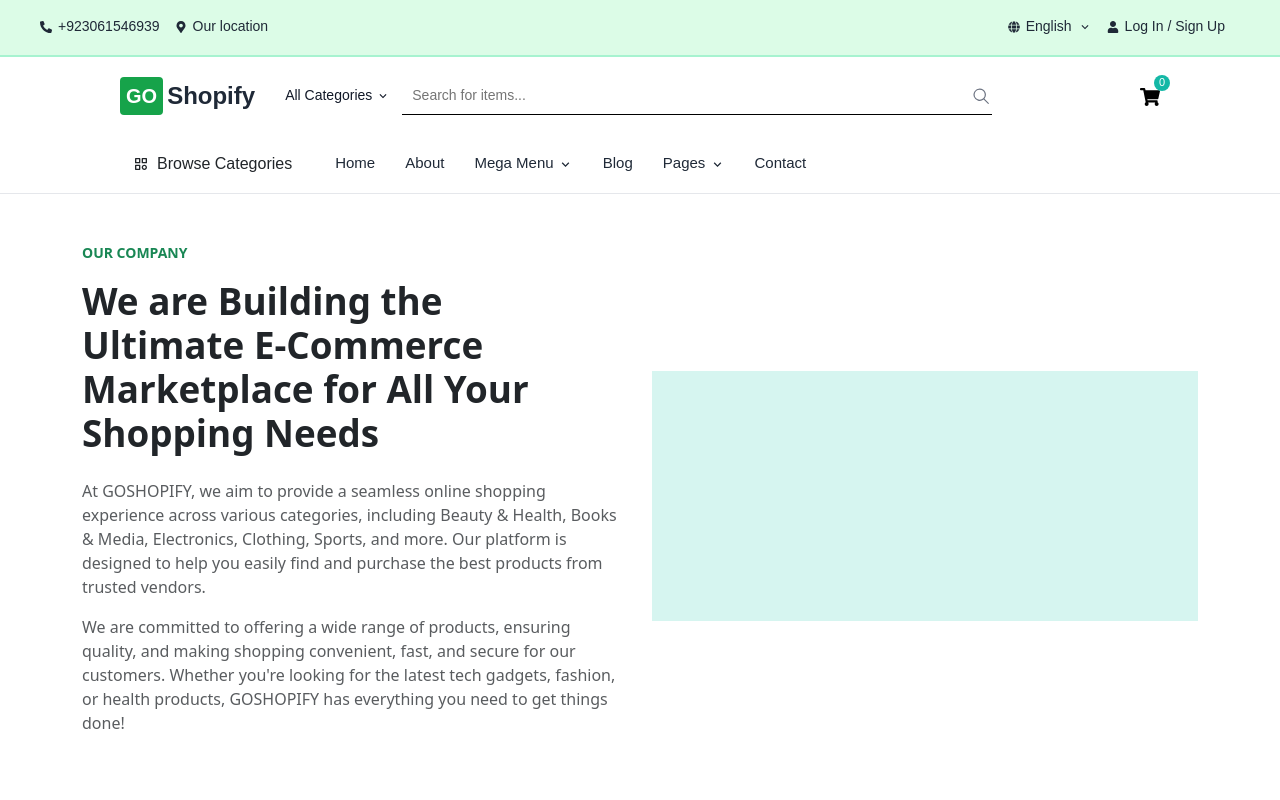
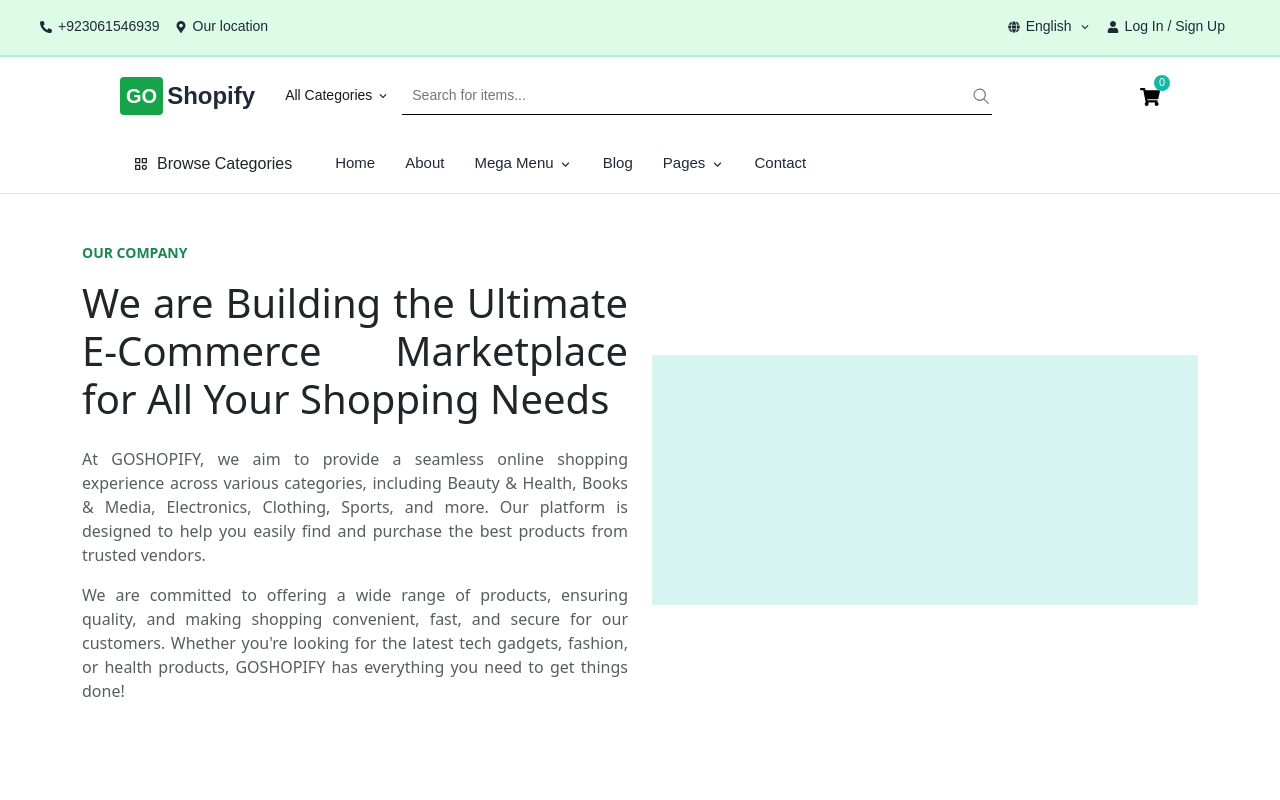
Before and after one commit to HN-Hassan-Nawaz/Shopify-Clone, a React (Vite) app: page /about in a window 1280 px wide. Shown: the top 800 px of the page. Built offline with nearby package versions, Linux system fonts and the light colour scheme.

Commit message:
Initial commit or updated portfolio

```diff
--- a/src/App.css
+++ b/src/App.css
@@ -1592,6 +1592,10 @@ body {
   background-color: #d6f5f0;
 }
 
+.text-justify {
+  text-align: justify;
+}
+
 .btn-outline-teal {
   background: white;
   color: #14b8a6;
--- a/src/components/aboutcomponents/Company.jsx
+++ b/src/components/aboutcomponents/Company.jsx
@@ -9,12 +9,12 @@ function Company() {
 
 
                 {/* Right Column: Text */}
-                <div className="col-md-6">
+                <div className="col-md-6 text-justify" style={{ height: "100%" }}>
                     <p className="text-uppercase text-success fw-bold small">Our Company</p>
-                    <h2 className="fw-semibold mb-4" style={{ fontSize: "2.3rem" }}>
-                        We are Building the <br />
-                        Ultimate E-Commerce <br />
-                        Marketplace for All Your <br />
+                    <h2 className="mb-4 fs-1" style={{ fontSize: "2rem" }}>
+                        We are Building the
+                        Ultimate E-Commerce
+                        Marketplace for All Your
                         Shopping Needs
                     </h2>
                     <p className="text-muted">
--- a/src/components/navbar/Navbar.jsx
+++ b/src/components/navbar/Navbar.jsx
@@ -303,7 +303,8 @@ function Navbar() {
                     </div>
                 )}
 
-                <div className="menu-item">Home</div>
+                <div onClick={() => handleNavigation("/")} className="menu-item">Home</div>
+                <div onClick={() => handleNavigation("/about")} className="menu-item">About</div>
                 <div className="menu-item">Shop</div>
 
                 <div className="menu-item" onClick={() => setOpenMega(!openMega)}>
```
